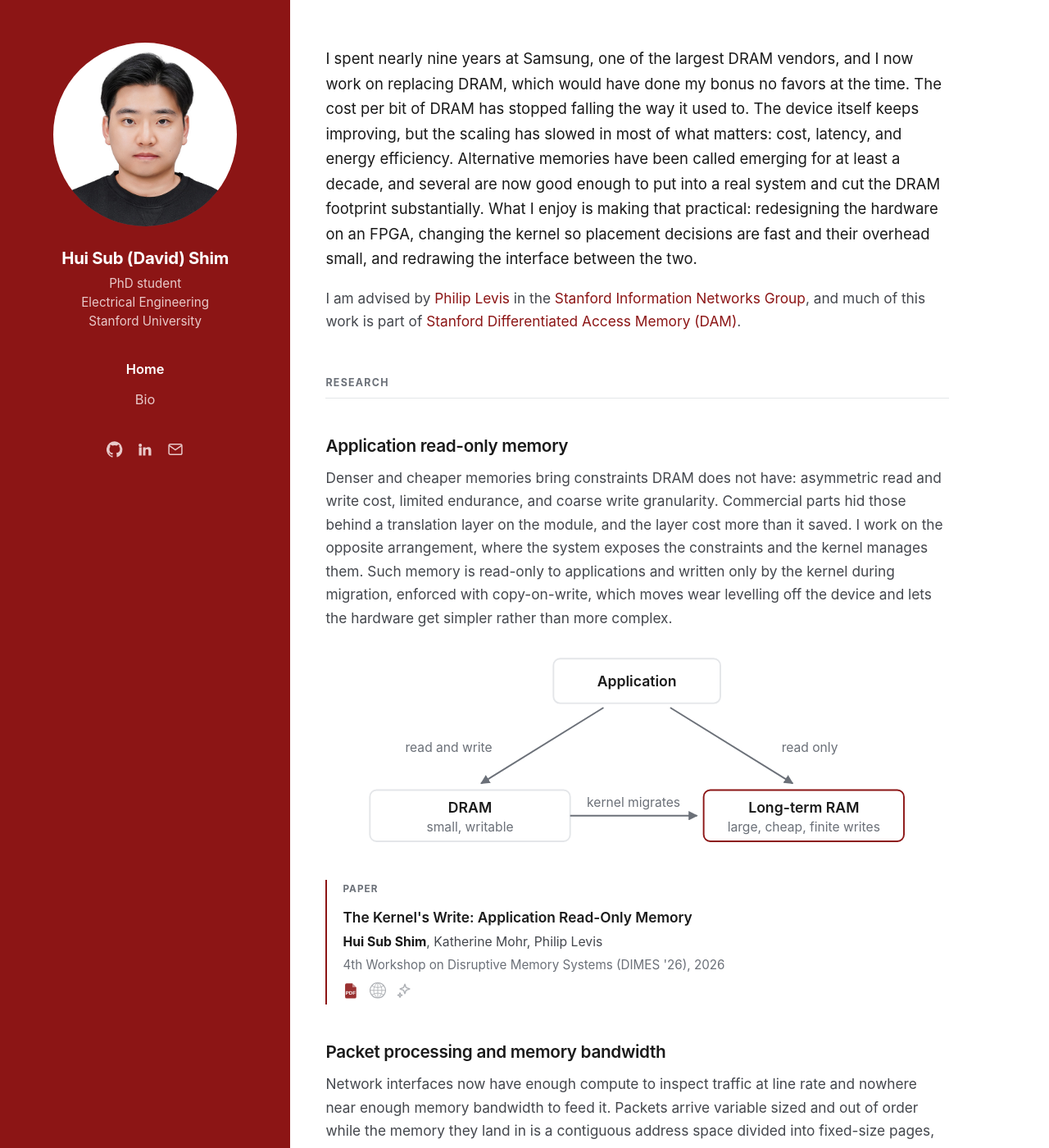
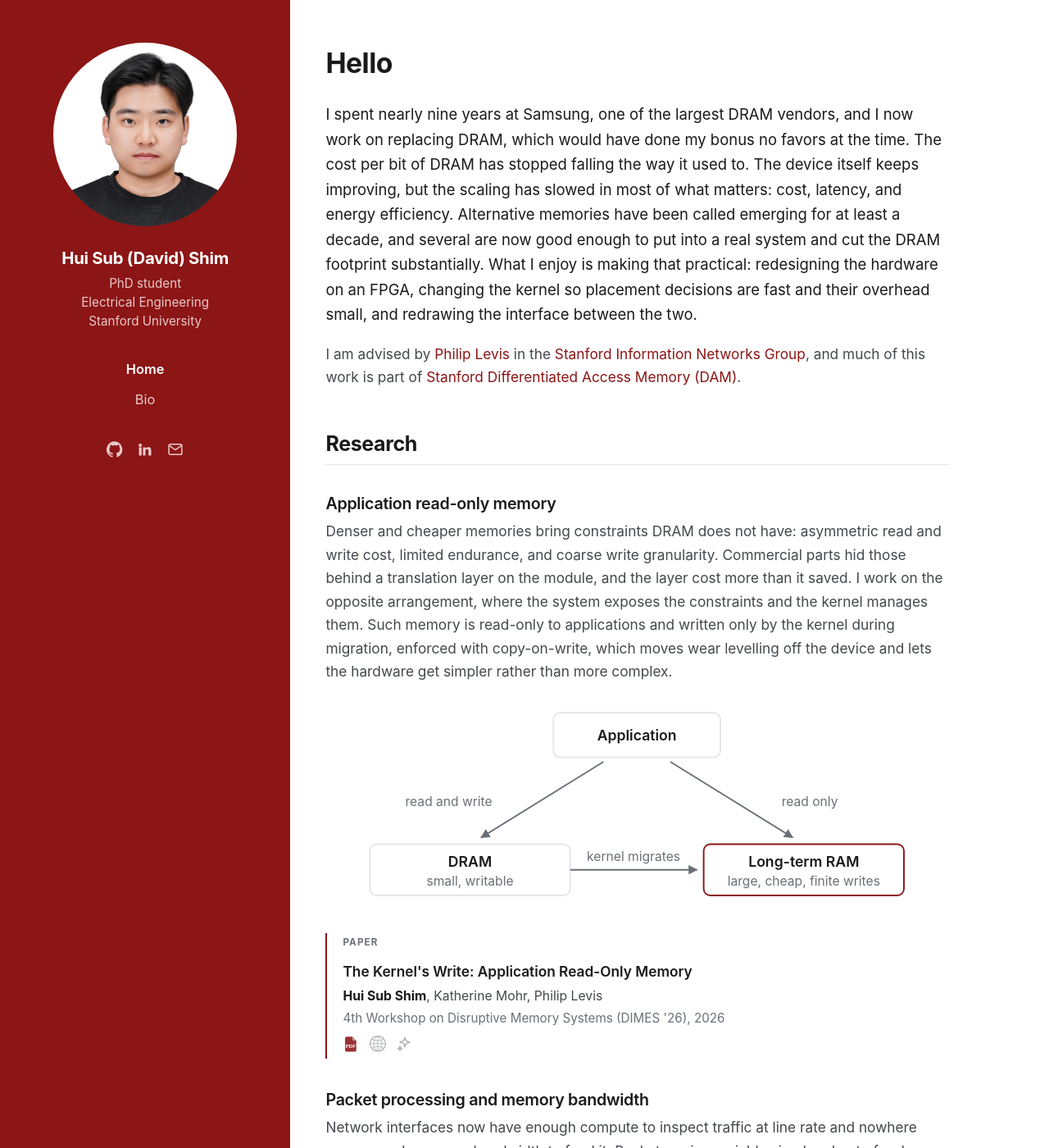
Before and after one commit to davidshim0/davidshim0.github.io, a Jekyll site: the page built from index.html, in a window 1280 px wide and 1400 px high. Shown: the whole window at 82% size. Built offline with Jekyll 4.4.1, drawn with Linux system fonts in a browser that asks for light colours.

Commit message:
Fix the heading hierarchy; add an opening title
Research was a 0.72rem uppercase eyebrow sitting above 1.2rem thread
titles, so the section read smaller than its own contents. Sections are
now h2 at 1.45rem and threads h3 at 1.14rem, under an h1 page title.
The bio page gets the same three levels.

Co-Authored-By: Claude Opus 5 <noreply@anthropic.com>

```diff
--- a/assets/css/style.css
+++ b/assets/css/style.css
@@ -60,9 +60,16 @@ a:hover { text-decoration: underline; text-underline-offset: 2px; }
 .main-inner { max-width: var(--measure); }
 
 h1, h2, h3 { color: var(--ink); line-height: 1.25; letter-spacing: -0.016em; }
-.page-title { font-size: 1.85rem; font-weight: 680; margin: 0 0 1.6rem; }
-h2 { font-size: 1.2rem; font-weight: 640; margin: 2.6rem 0 0.7rem; }
-h3 { font-size: 1.01rem; font-weight: 620; margin: 1.7rem 0 0.35rem; }
+.page-title { font-size: 1.95rem; font-weight: 690; margin: 0 0 1.5rem; }
+
+/* A section of the page. Larger than the headings inside it, which was the
+   wrong way round when this was a small uppercase eyebrow. */
+.section-head {
+  font-size: 1.45rem; font-weight: 660; margin: 3rem 0 1.2rem;
+  padding-bottom: 0.5rem; border-bottom: 1px solid var(--rule);
+}
+h2 { font-size: 1.45rem; font-weight: 660; margin: 3rem 0 1.2rem; }
+h3 { font-size: 1.14rem; font-weight: 640; margin: 2rem 0 0.45rem; }
 p { margin: 0 0 1.1rem; color: var(--ink-soft); }
 .lede { font-size: 1.07rem; color: var(--ink); }
 
--- a/bio.html
+++ b/bio.html
@@ -5,7 +5,7 @@ permalink: /bio/
 description: "Education, industry background and awards for Hui Sub (David) Shim."
 ---
 
-<div class="eyebrow">Education</div>
+<h2 class="section-head">Education</h2>
 
 <h3>Stanford University</h3>
 <p>
@@ -22,7 +22,7 @@ description: "Education, industry background and awards for Hui Sub (David) Shim
   than through an engineering degree.
 </p>
 
-<div class="eyebrow">Industry</div>
+<h2 class="section-head">Industry</h2>
 
 <h3>Samsung Electronics, Memory Division &middot; 2016 to 2024</h3>
 <p>
@@ -38,7 +38,7 @@ description: "Education, industry background and awards for Hui Sub (David) Shim
   equivalent of one, fourteen hours a day. I graduated top of the class.
 </p>
 
-<div class="eyebrow">Awards</div>
+<h2 class="section-head">Awards</h2>
 
 <h3>Presidential Award, Republic of Korea &middot; 2019</h3>
 <p>
--- a/index.html
+++ b/index.html
@@ -2,6 +2,8 @@
 layout: default
 show_title: false
 ---
+
+<h1 class="page-title">Hello</h1>
 
 <p class="lede">
   I spent nearly nine years at Samsung, one of the largest DRAM vendors, and
@@ -23,9 +25,9 @@ show_title: false
   (DAM)</a>.
 </p>
 
-<div class="eyebrow">Research</div>
+<h2 class="section-head">Research</h2>
 
-<h2>Application read-only memory</h2>
+<h3>Application read-only memory</h3>
 <p>
   Denser and cheaper memories bring constraints DRAM does not have: asymmetric
   read and write cost, limited endurance, and coarse write granularity.
@@ -45,7 +47,7 @@ show_title: false
 </div>
 {% endif %}
 
-<h2>Packet processing and memory bandwidth</h2>
+<h3>Packet processing and memory bandwidth</h3>
 <p>
   Network interfaces now have enough compute to inspect traffic at line rate
   and nowhere near enough memory bandwidth to feed it. Packets arrive variable
@@ -64,7 +66,7 @@ show_title: false
 </div>
 {% endif %}
 
-<h2>Placing data across unlike memories</h2>
+<h3>Placing data across unlike memories</h3>
 <p>
   Once a server holds several kinds of memory, the operating system has to
   decide what belongs where, and how often a page is touched turns out to be
```
